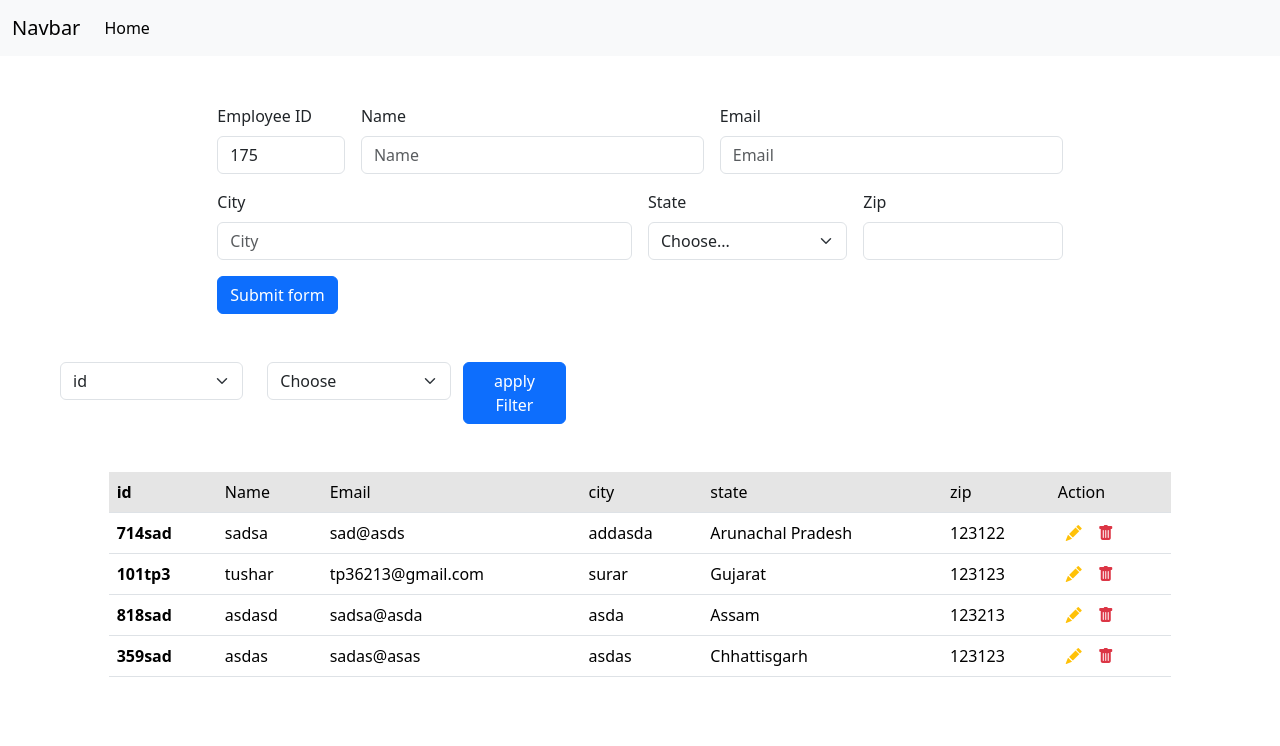
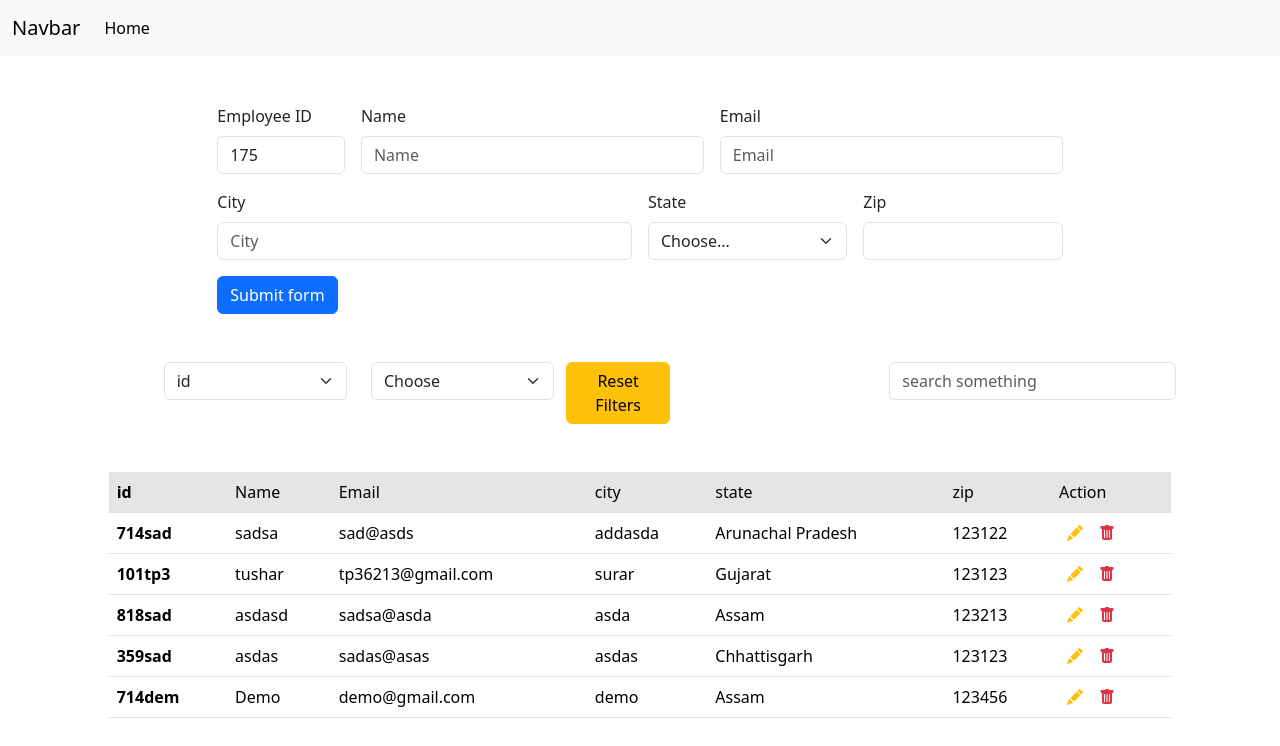
Before and after one commit to tusharpatil1907/angular-crud-app, an Angular app: page / in a window 1280 px wide. Shown: the top 746 px of the page. Built offline with nearby package versions, Linux system fonts and the light colour scheme; data requests are answered from the project's data file.

Commit message:
search complete

```diff
--- a/db.json
+++ b/db.json
@@ -31,6 +31,14 @@
       "city": "asdas",
       "state": "Chhattisgarh",
       "zip": "123123"
+    },
+    {
+      "id": "714dem",
+      "name": "Demo",
+      "email": "demo@gmail.com",
+      "city": "demo",
+      "state": "Assam",
+      "zip": "123456"
     }
   ]
 }
--- a/src/app/components/employeelist/employeelist.component.html
+++ b/src/app/components/employeelist/employeelist.component.html
@@ -1,11 +1,13 @@
-
-
-<form (submit)="applyChange()" >
-<div class="row mt-5 ms-5 ">
+<!--
+<form (submit)="applyChange()" > -->
+<div class="row mt-5 ms-5 justify-content-center">
 
     <div class="col-sm-2">
-            <select class="form-select" (change)="onSelectionChange($event)" id="validationCustom05" name="keySelection" [(ngModel)]="keySelection" required>
-                <option selected disabled value="">Choose...</option>
+        <select class="form-select" (change)="onSelectionChange($event)" id="validationCustom05" name="keySelection"
+            [(ngModel)]="keySelection" required>
+            <option disabled value="">Choose...</option>
+            <!-- <option selected value="">All</option>  -->
+
             @for (item of keys; track $index) {
             @if(item){
 
@@ -18,21 +20,28 @@
     <div class="col-sm-2">
 
 
-            <select class="form-select" id="validationCustom05"(change)="onValueSelectonChange($event)"  required>
+        <select class="form-select" id="validationCustom05" (change)="onValueSelectonChange($event)"
+            (change)="applyChange()" required>
             <option selected disabled value="">Choose {{keySelection}}</option>
+            <!-- <option selected value="All">All</option>  -->
 
             @for (item of specificValues; track $index) {
-                <option>{{item}}</option>
+            <option [value]="item">{{item}}</option>
 
             }
 
         </select>
+
     </div>
-        <button class="btn btn-primary col-sm-1"  type="submit">apply Filter</button>
+    <button class="btn btn-warning col-sm-1 " (click)="resetFilters()">Reset Filters</button>
+    <div class="col-sm-2"></div>
+    <!-- <button class="btn btn-primary col-sm-1"  type="submit">apply Filter</button> -->
+    <div class="col-sm-3"><input type="text" placeholder="search something" name="inpval" [(ngModel)]="inpval"
+            class="form-control"></div>
 
 
 </div>
-</form>
+<!-- </form> -->
 <div class="row justify-content-center mt-5">
     <div class="col-sm-10">
 
@@ -51,7 +60,7 @@
             </thead>
             <tbody>
                 @if (filteredData) {
-                    @for (item of filteredData;  track  $index) {
+                @for (item of filteredData | search: inpval ; track $index) {
                 <tr>
                     <th>{{item.id}}</th>
                     <td>{{item.name}}</td>
@@ -63,11 +72,13 @@
                         <!-- <a class="p-2" href=""><i class="bi bi-plus-circle-fill text-success"></i></a> -->
                         <a class="p-2" (click)="senduserId(item.id)"><i class="bi bi-pencil-fill text-warning"></i></a>
                         <!-- <a class="p-2" (click)="editEmployee(item); $event.preventDefault();"><i class="bi bi-pencil-fill text-warning"></i></a> -->
-                                <a class="p-2" (click)="deleteEmployee(item.id); $event.preventDefault();"><i class="bi bi-trash-fill text-danger"></i></a>
+                        <a class="p-2" (click)="deleteEmployee(item.id); $event.preventDefault();"><i
+                                class="bi bi-trash-fill text-danger"></i></a>
                     </td>
                 </tr>
                 }
-                }@else {
+                }
+                @else{
 
                 @for (item of employeeDetail; track $index) {
 
@@ -82,7 +93,8 @@
                         <!-- <a class="p-2" href=""><i class="bi bi-plus-circle-fill text-success"></i></a> -->
                         <a class="p-2" (click)="senduserId(item.id)"><i class="bi bi-pencil-fill text-warning"></i></a>
                         <!-- <a class="p-2" (click)="editEmployee(item); $event.preventDefault();"><i class="bi bi-pencil-fill text-warning"></i></a> -->
-                                <a class="p-2" (click)="deleteEmployee(item.id); $event.preventDefault();"><i class="bi bi-trash-fill text-danger"></i></a>
+                        <a class="p-2" (click)="deleteEmployee(item.id); $event.preventDefault();"><i
+                                class="bi bi-trash-fill text-danger"></i></a>
                     </td>
                 </tr>
                 }
--- a/src/app/components/employeelist/employeelist.component.ts
+++ b/src/app/components/employeelist/employeelist.component.ts
@@ -1,14 +1,15 @@
 import { Component, EventEmitter, Input, OnChanges, OnInit, Output, SimpleChanges } from '@angular/core';
 import { EmployeeService } from '../services/employee.service';
 import { HttpClient } from '@angular/common/http';
-import { JsonPipe } from '@angular/common';
+import { CommonModule, JsonPipe } from '@angular/common';
 import { FormsModule } from '@angular/forms';
 import { User } from '../employeeform/employeeform.component';
+import { SearchPipe } from '../../search.pipe';
 
 @Component({
   selector: 'app-employeelist',
   standalone: true,
-  imports: [JsonPipe, FormsModule],
+  imports: [JsonPipe, FormsModule,SearchPipe, CommonModule],
   templateUrl: './employeelist.component.html',
   styleUrls: ['./employeelist.component.css'], // Fixed typo here
 })
@@ -18,11 +19,17 @@ export class EmployeelistComponent implements OnInit, OnChanges {
   employeeDetail: any[] = []; // Initialize as an empty array
   keySelection!: string;
   keys!: string[];
-  valueSelection!: string[]
-  specificValues?:string[]
+  valueSelection!: string
+  specificValues?: string[]
 
   filteredData!: any
-  constructor(private EmployeeService: EmployeeService, private http: HttpClient) {}
+
+  searchval!:any
+inpval: any;
+
+  // searchTerm: string = '';
+
+  constructor(private EmployeeService: EmployeeService, private http: HttpClient) { }
 
   ngOnInit(): void {
     this.fetchEmployeeData();
@@ -34,12 +41,26 @@ export class EmployeelistComponent implements OnInit, OnChanges {
     }
   }
 
+  // fetchEmployeeData() {
+  //   this.EmployeeService.getData().subscribe(
+  //     (resp: any) => {
+  //       console.log(resp);
+  //       this.employeeDetail = resp;
+  //       this.getKeys(this.employeeDetail);
+  //     },
+  //     (error) => {
+  //       console.error('Error fetching employee data:', error);
+  //     }
+  //   );
+  // }
+
   fetchEmployeeData() {
     this.EmployeeService.getData().subscribe(
       (resp: any) => {
         console.log(resp);
         this.employeeDetail = resp;
-        this.getKeys(this.employeeDetail); // Pass the fetched employee data to getKeys
+        this.filteredData = resp;
+        this.getKeys(this.employeeDetail);
       },
       (error) => {
         console.error('Error fetching employee data:', error);
@@ -72,7 +93,7 @@ export class EmployeelistComponent implements OnInit, OnChanges {
       }
     );
   }
-
+  uniqueKeys!: string[]
   getKeys(data: any[]) {
     if (data && data.length > 0) {
       this.keys = [...new Set(data.flatMap(Object.keys))];
@@ -82,84 +103,88 @@ export class EmployeelistComponent implements OnInit, OnChanges {
     }
   }
 
-  getFilteredData():string[]|undefined{
+
+  getFilteredData(): string[] | undefined {
     if (!this.keySelection) {
       console.log('No key selected');
       return;
     }
-    const values = this.employeeDetail.map(
-        item => item[this.keySelection]
-      ).filter(
-        value => value !== undefined
-      );
+
+    const values = this.employeeDetail
+      .map(item => item[this.keySelection])
+      .filter(value => value !== undefined);
 
 
-    console.log(this.keySelection, values);
-
-
-    return values;
+    return Array.from(new Set(values));
   }
 
-  onSelectionChange(event:any ) {
+  onSelectionChange(event: any) {
     this.keySelection = event.target.value;
     console.log(`Selected key: ${this.keySelection}`);
     this.specificValues = this.getFilteredData();
+  }
 
-  }
-  onValueSelectonChange(event:any){
+  onValueSelectonChange(event: any) {
+    if(event.target.value == "All"){
+      // this.valueSelection = this.employeeDetail
+      this.filteredData = this.employeeDetail;
+    }
     this.valueSelection = event.target.value;
     console.log('selected val = ', this.valueSelection)
   }
 
 
+
+
   applyChange() {
     if (this.keySelection === undefined) {
-        console.log('not selected');
-    } else {
-        this.EmployeeService.getData().subscribe((resp: any) => {
-            let result: any;
+      console.log('not selected');
+      return;
+    }
 
-            if (this.keySelection === 'id') {
-                result = resp.filter((data: any) => {
-                    return data.id === this.valueSelection;
-                });
+    this.EmployeeService.getData().subscribe((resp: any) => {
+      let result: any;
 
-              }
-            if (this.keySelection === 'name') {
-                result = resp.filter((data: any) => {
-                    return data.name === this.valueSelection;
-                });
+      if (this.keySelection === 'All') {
+        result = this.employeeDetail;
+      } else {
+        const filterKey = this.keySelection;
+        result = resp.filter((data: any) => data[filterKey] === this.valueSelection);
+      }
 
-              }
-            if (this.keySelection === 'email') {
-                result = resp.filter((data: any) => {
-                    return data.email === this.valueSelection;
-                });
+      console.log(result);
+      this.filteredData = result;
+    });
+  }
+  resetFilters() {
+    this.keySelection = '';
+    this.valueSelection= "";
+    this.specificValues = [];
+    this.filteredData = this.employeeDetail;
+    console.log('Filters reset');
+  }
 
-              }
-            if (this.keySelection === 'city') {
-                result = resp.filter((data: any) => {
-                    return data.city === this.valueSelection;
-                });
+//search
+onSearchChange(searchvalue: any): void {
+  if(searchvalue){
+    this.searchval = searchvalue;
+    this.filterEmployees();
+  }
+  else{
+    this.searchval = this.employeeDetail
+  }
+}
 
-              }
-            if (this.keySelection === 'zip') {
-                result = resp.filter((data: any) => {
-                    return data.zip === this.valueSelection;
-                });
+filterEmployees(): void {
 
-              }
-            if (this.keySelection === 'state') {
-                result = resp.filter((data: any) => {
-                    return data.state === this.valueSelection;
-                });
+    this.filteredData = this.employeeDetail.filter(employee =>
+      Object.values(employee).some(value =>
+        String(value).toLowerCase().includes(this.searchval)
+      )
+    );
 
-              }
-              console.log(result);
-              this.filteredData = result
-        });
-        // console.log('filter applied-', this.keySelection, "  ", this.valueSelection);
-    }
+    // this.filteredData = this.employeeDetail;
+
 }
 
 }
--- /dev/null
+++ b/src/app/search.pipe.ts
@@ -0,0 +1,23 @@
+import { Pipe, PipeTransform } from '@angular/core';
+
+@Pipe({
+  name: 'search',
+  standalone: true
+})
+export class SearchPipe implements PipeTransform {
+
+  transform(items: any[], searchTerm: string): any[] {
+    if (!items || !searchTerm) {
+      return items;
+    }
+
+    searchTerm = searchTerm.toLowerCase();
+
+    return items.filter(item => {
+      return Object.values(item).some(value =>
+        String(value).toLowerCase().includes(searchTerm)
+      );
+    });
+  }
+
+}
```
Also changed, not shown: 1 other file (tests, documents, lock files or other folders). Lines whose indentation alone changed are shown as unchanged.
